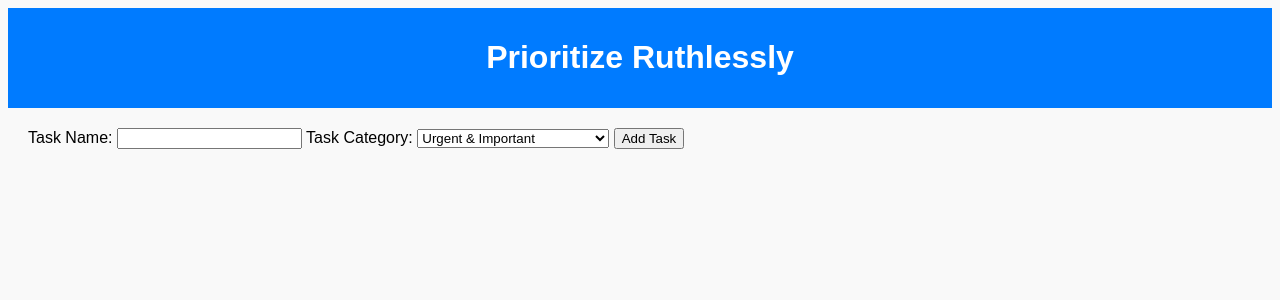
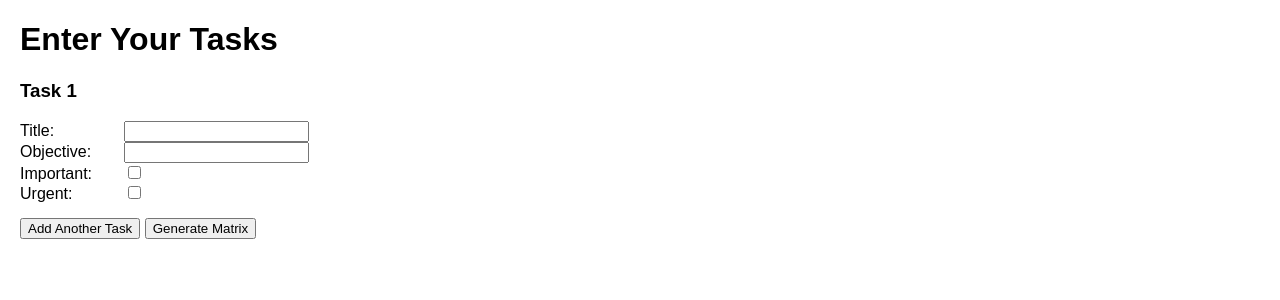
Before and after one commit to birukzlab/eisenhower_matrix_app, a Flask app: page / in a window 1280 px wide. Shown: the top 300 px of the page. Run offline with Flask 3, Linux system fonts and the light colour scheme.

Commit message:
Added more features

```diff
--- a/eisenhower_matrix_app/app.py
+++ b/eisenhower_matrix_app/app.py
@@ -1,29 +1,36 @@
-# Main Flask application file
+# app.py
 
-from flask import Flask, render_template, request
+from flask import Flask, render_template, request, redirect, url_for, session
+from utils.categorizer import categorize_tasks
 
 app = Flask(__name__)
+app.secret_key = 'your_secret_key'  # Replace with a secure random key
 
 @app.route('/', methods=['GET', 'POST'])
 def home():
     if request.method == 'POST':
-        tasks = request.form.getlist('task')
-        categories = request.form.getlist('category')
-        matrix = {'urgent_important': [], 'important_not_urgent': [], 'urgent_not_important': [], 'not_urgent_not_important': []}
+        # Retrieve tasks from the form
+        tasks = []
+        num_tasks = int(request.form['num_tasks'])
+        for i in range(num_tasks):
+            task = {
+                'title': request.form.get(f'title_{i}'),
+                'objective': request.form.get(f'objective_{i}'),
+                'importance': request.form.get(f'importance_{i}'),
+                'urgency': request.form.get(f'urgency_{i}')
+            }
+            tasks.append(task)
+        # Store tasks in session
+        session['tasks'] = tasks
+        return redirect(url_for('matrix'))
+    return render_template('home.html')
 
-        for task, category in zip(tasks, categories):
-            if category == 'urgent_important':
-                matrix['urgent_important'].append(task)
-            elif category == 'important_not_urgent':
-                matrix['important_not_urgent'].append(task)
-            elif category == 'urgent_not_important':
-                matrix['urgent_not_important'].append(task)
-            else:
-                matrix['not_urgent_not_important'].append(task)
-
-        return render_template('matrix.html', matrix=matrix)
-
-    return render_template('home.html')
+@app.route('/matrix')
+def matrix():
+    tasks = session.get('tasks', [])
+    # Categorize tasks into the Eisenhower Matrix
+    matrix = categorize_tasks(tasks)
+    return render_template('matrix.html', matrix=matrix)
 
 if __name__ == '__main__':
     app.run(debug=True, port=5001)
--- a/eisenhower_matrix_app/static/css/styles.css
+++ b/eisenhower_matrix_app/static/css/styles.css
@@ -1,14 +1,31 @@
-/* Custom CSS styles for the app */
+/* static/css/styles.css */
+
 body {
     font-family: Arial, sans-serif;
-    background-color: #f9f9f9;
-}
-header {
-    background-color: #007bff;
-    color: white;
-    padding: 10px;
-    text-align: center;
-}
-.content {
     margin: 20px;
 }
+
+.matrix-grid {
+    display: grid;
+    grid-template-columns: 1fr 1fr;
+    grid-gap: 20px;
+}
+
+.quadrant {
+    border: 1px solid #ccc;
+    padding: 10px;
+}
+
+h2 {
+    background-color: #f4f4f4;
+    padding: 5px;
+}
+
+.task {
+    margin-bottom: 15px;
+}
+
+label {
+    display: inline-block;
+    width: 100px;
+}
--- a/eisenhower_matrix_app/templates/base.html
+++ b/eisenhower_matrix_app/templates/base.html
@@ -1,17 +1,13 @@
+<!-- templates/base.html -->
+
 <!DOCTYPE html>
 <html lang="en">
 <head>
     <meta charset="UTF-8">
-    <meta name="viewport" content="width=device-width, initial-scale=1.0">
+    <title>Eisenhower Matrix App</title>
     <link rel="stylesheet" href="{{ url_for('static', filename='css/styles.css') }}">
-    <title>Eisenhower Matrix App</title>
 </head>
 <body>
-    <header>
-        <h1>Prioritize Ruthlessly</h1>
-    </header>
-    <div class="content">
-        {% block content %}{% endblock %}
-    </div>
+    {% block content %}{% endblock %}
 </body>
 </html>
--- a/eisenhower_matrix_app/templates/home.html
+++ b/eisenhower_matrix_app/templates/home.html
@@ -1,15 +1,50 @@
-{% extends 'base.html' %}
+<!-- templates/home.html -->
+
+{% extends "base.html" %}
+
 {% block content %}
-<form method="post">
-    <label for="task">Task Name:</label>
-    <input type="text" name="task" required>
-    <label for="category">Task Category:</label>
-    <select name="category">
-        <option value="urgent_important">Urgent & Important</option>
-        <option value="important_not_urgent">Important but Not Urgent</option>
-        <option value="urgent_not_important">Urgent but Not Important</option>
-        <option value="not_urgent_not_important">Neither Urgent nor Important</option>
-    </select>
-    <button type="submit">Add Task</button>
+<h1>Enter Your Tasks</h1>
+<form method="post" id="task-form">
+    <input type="hidden" name="num_tasks" id="num_tasks" value="1">
+    <div id="tasks-container">
+        <div class="task" id="task_0">
+            <h3>Task 1</h3>
+            <label>Title:</label>
+            <input type="text" name="title_0" required><br>
+            <label>Objective:</label>
+            <input type="text" name="objective_0"><br>
+            <label>Important:</label>
+            <input type="checkbox" name="importance_0" value="True"><br>
+            <label>Urgent:</label>
+            <input type="checkbox" name="urgency_0" value="True"><br>
+        </div>
+    </div>
+    <button type="button" onclick="addTask()">Add Another Task</button>
+    <button type="submit">Generate Matrix</button>
 </form>
+
+<script>
+let taskCount = 1;
+
+function addTask() {
+    const container = document.getElementById('tasks-container');
+    const taskDiv = document.createElement('div');
+    taskDiv.className = 'task';
+    taskDiv.id = `task_${taskCount}`;
+    taskDiv.innerHTML = `
+        <h3>Task ${taskCount + 1}</h3>
+        <label>Title:</label>
+        <input type="text" name="title_${taskCount}" required><br>
+        <label>Objective:</label>
+        <input type="text" name="objective_${taskCount}"><br>
+        <label>Important:</label>
+        <input type="checkbox" name="importance_${taskCount}" value="True"><br>
+        <label>Urgent:</label>
+        <input type="checkbox" name="urgency_${taskCount}" value="True"><br>
+    `;
+    container.appendChild(taskDiv);
+    taskCount++;
+    document.getElementById('num_tasks').value = taskCount;
+}
+</script>
 {% endblock %}
```
Also changed, not shown: eisenhower_matrix_app/templates/matrix.html (+32 -18 lines), eisenhower_matrix_app/utils/categorizer.py (+22 -0 lines), 1 other file.
